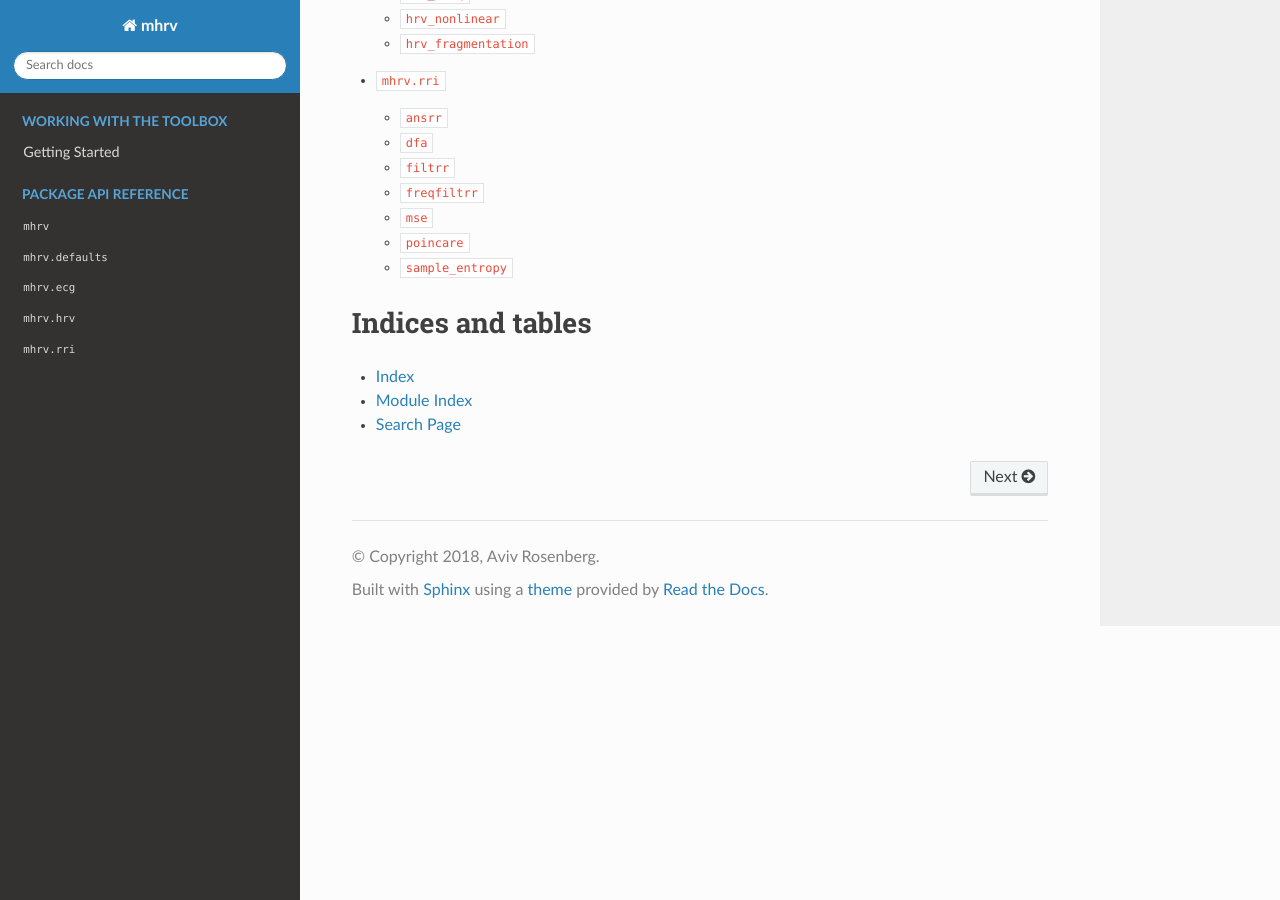
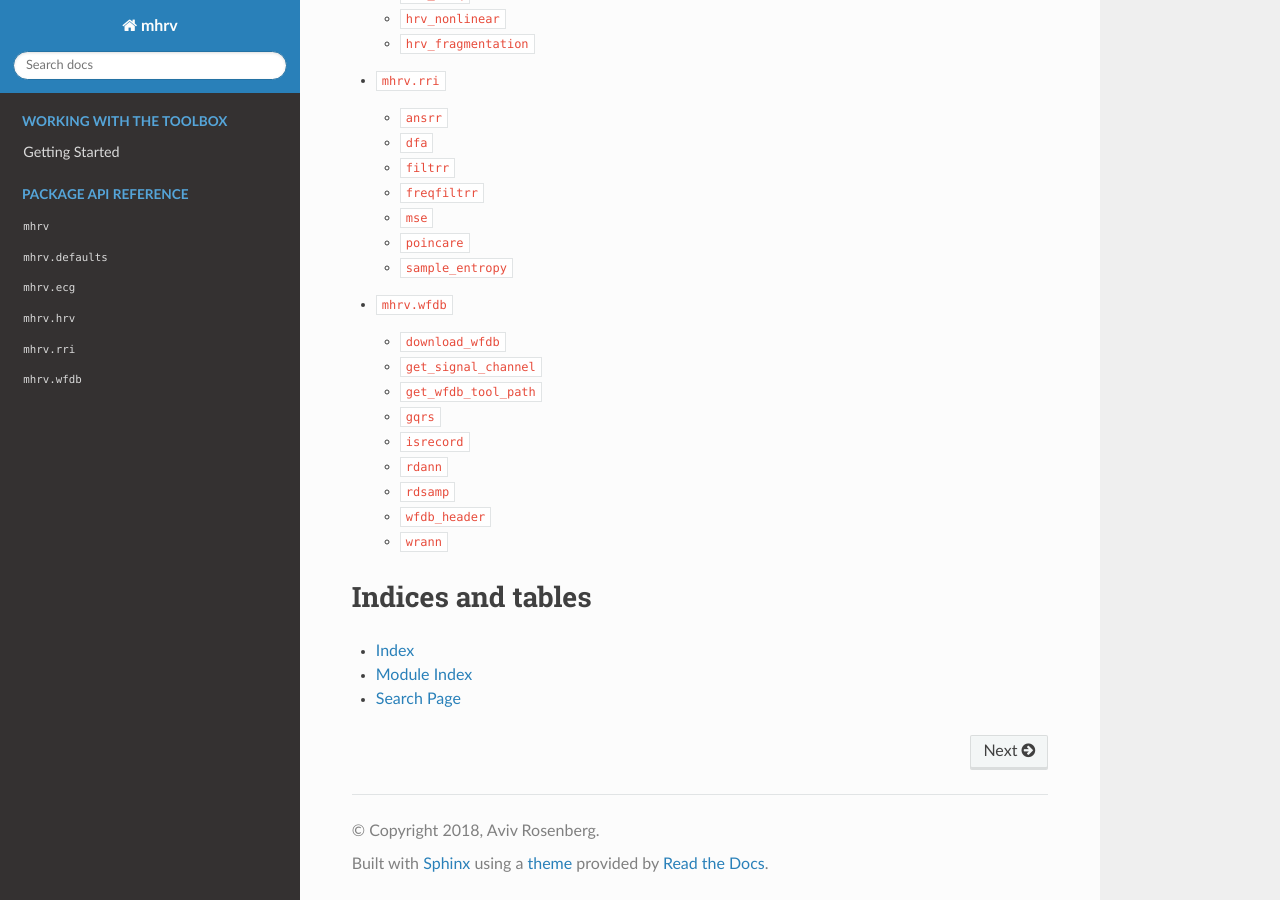
Before and after one commit to physiozoo/mhrv, a Sphinx documentation site: the page built from docs/index.rst, in a window 1280 px wide and 900 px high, scrolled down 1453 px. Built offline with Sphinx 7.4.7 and the Read the Docs theme 2.0.0, drawn with Linux system fonts in a browser that asks for light colours.

Commit message:
Sphinx docs for wfdb package

```diff
--- a/docs/index.rst
+++ b/docs/index.rst
@@ -23,6 +23,7 @@ mhrv
    sections/mhrv.ecg.rst
    sections/mhrv.hrv.rst
    sections/mhrv.rri.rst
+   sections/mhrv.wfdb.rst
 
 Indices and tables
 ==================
--- /dev/null
+++ b/docs/sections/mhrv.wfdb.rst
@@ -0,0 +1,40 @@
+.. automodule:: mhrv.wfdb
+
+:mod:`mhrv.wfdb`
+====================
+
+:func:`download_wfdb`
+-----------------------------
+.. autofunction:: download_wfdb
+
+:func:`get_signal_channel`
+-----------------------------
+.. autofunction:: get_signal_channel
+
+:func:`get_wfdb_tool_path`
+-----------------------------
+.. autofunction:: get_wfdb_tool_path
+
+:func:`gqrs`
+-----------------------------
+.. autofunction:: gqrs
+
+:func:`isrecord`
+-----------------------------
+.. autofunction:: isrecord
+
+:func:`rdann`
+-----------------------------
+.. autofunction:: rdann
+
+:func:`rdsamp`
+-----------------------------
+.. autofunction:: rdsamp
+
+:func:`wfdb_header`
+-----------------------------
+.. autofunction:: wfdb_header
+
+:func:`wrann`
+-----------------------------
+.. autofunction:: wrann
```
Also changed, not shown: 9 other files.
